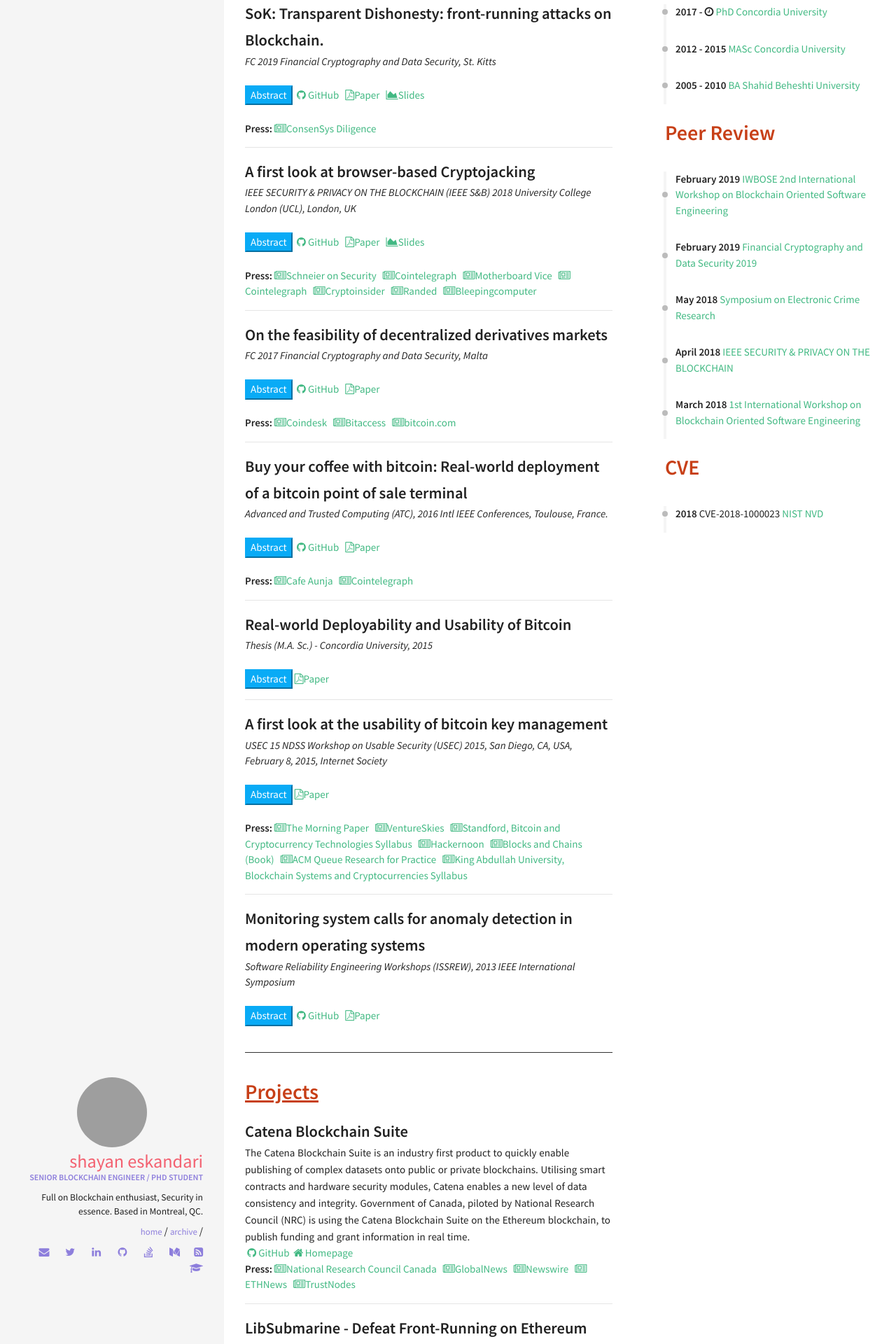
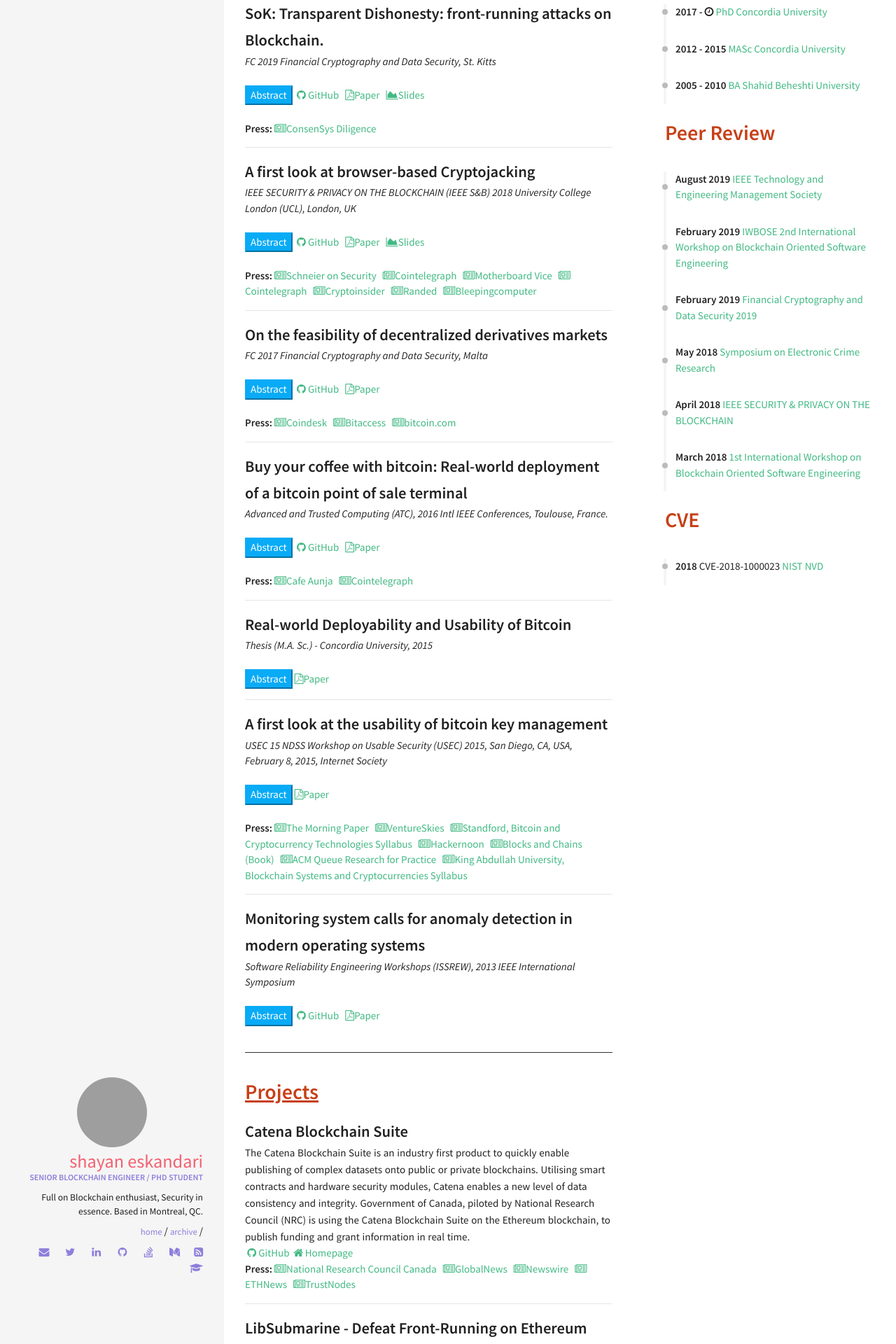
Before and after one commit to shayanb/shayan.es, a Jekyll site: the page built from index.html, in a window 1280 px wide. Shown: the part 779-2699 px from the top of the page at 70% size. Built offline with Jekyll 4.4.1, drawn with Linux system fonts in a browser that asks for light colours; nearby versions of some CDN libraries; some of the changed text lies outside the part shown.

Commit message:
Add defcon workshop + IEEE review

```diff
--- a/_data/index/reviews.yml
+++ b/_data/index/reviews.yml
@@ -1,5 +1,11 @@
 # careers section data
 # if you don't have language feature(language.yml is empty), ignore "i18n" items
+
+- name: IEEE Technology and Engineering Management Society
+  link: http://www.ieee-tems.org/
+  date: August 2019
+  job: Peer Review
+
 - name: IWBOSE 2nd International Workshop on Blockchain Oriented Software Engineering
   link: http://www.agilegroup.eu/iwbose2019/
   date: February 2019
```
Also changed, not shown: _data/index/lectures.yml (+7 -0 lines).
